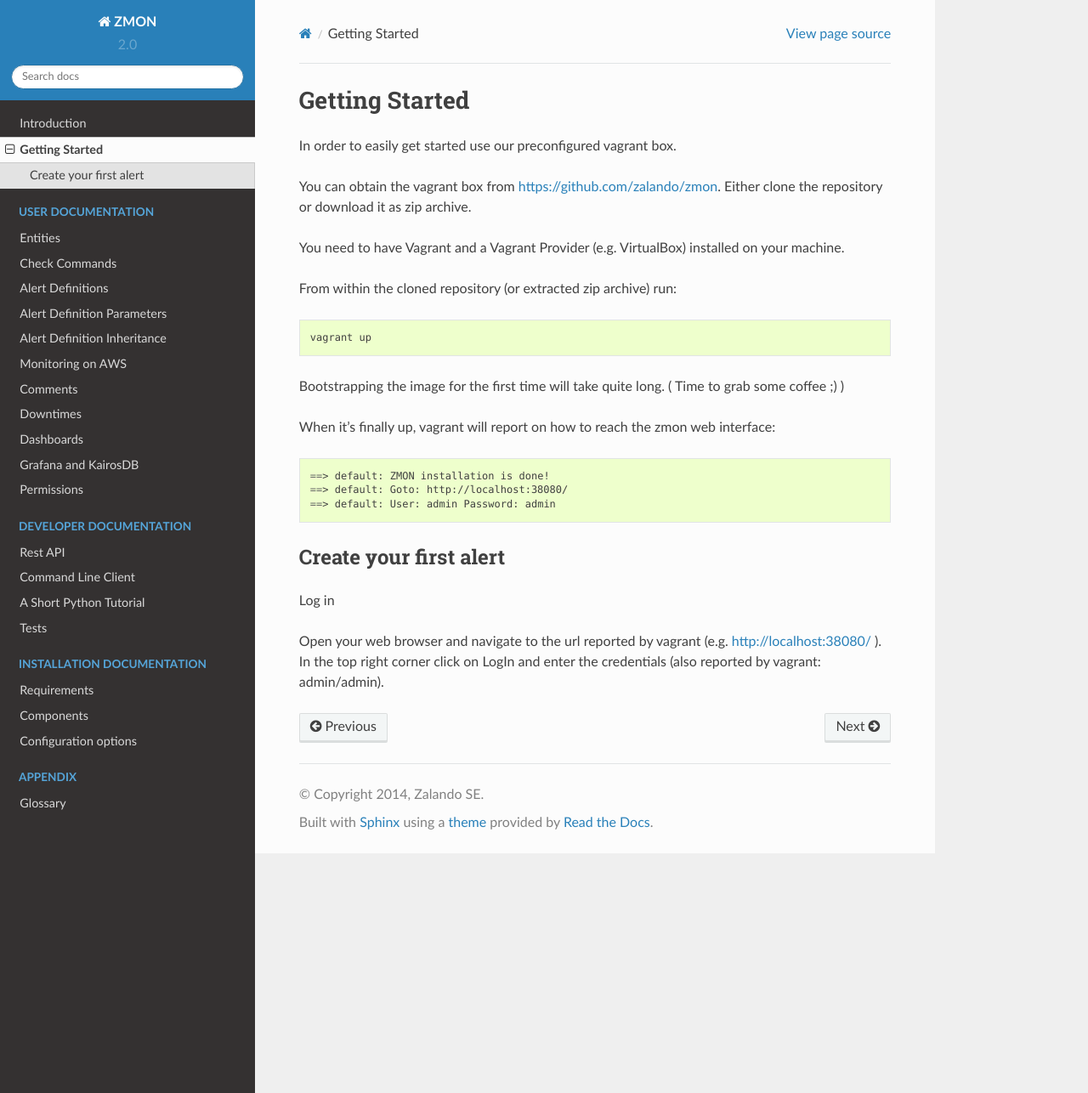
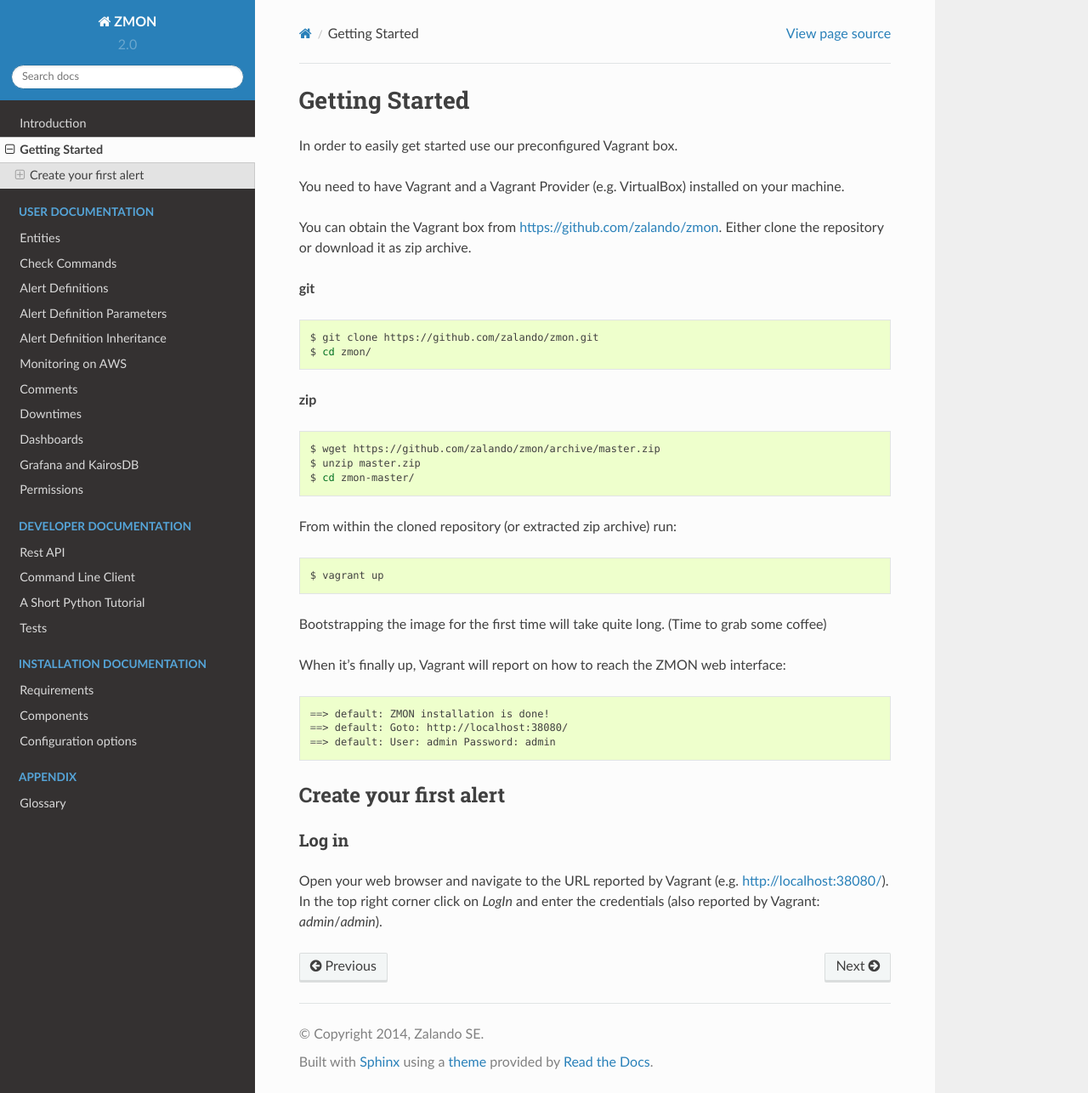
Before and after one commit to zalando-zmon/zmon-docs, a Sphinx documentation site: the page built from docs/getting-started.rst, in a window 1280 px wide and 1286 px high. Shown: the whole window at 85% size. Built offline with Sphinx 7.4.7 and the Read the Docs theme 2.0.0, drawn with Linux system fonts in a browser that asks for light colours; pages that are not in the unit, such as notebooks, are missing from menus.

Commit message:
some minor fixes/formatting

```diff
--- a/docs/getting-started.rst
+++ b/docs/getting-started.rst
@@ -2,21 +2,36 @@
 Getting Started
 ***************
 
-In order to easily get started use our preconfigured vagrant box.
-
-You can obtain the vagrant box from https://github.com/zalando/zmon. Either clone the repository or download it as zip archive.
+In order to easily get started use our preconfigured Vagrant box.
 
 You need to have Vagrant and a Vagrant Provider (e.g. VirtualBox) installed on your machine.
+
+You can obtain the Vagrant box from https://github.com/zalando/zmon. Either clone the repository or download it as zip archive.
+
+**git**
+
+.. code-block:: bash
+
+   $ git clone https://github.com/zalando/zmon.git
+   $ cd zmon/
+
+**zip**
+
+.. code-block:: bash
+
+   $ wget https://github.com/zalando/zmon/archive/master.zip
+   $ unzip master.zip
+   $ cd zmon-master/
 
 From within the cloned repository (or extracted zip archive) run:
 
 .. code-block:: bash
 
-    vagrant up
+   $ vagrant up
 
-Bootstrapping the image for the first time will take quite long. ( Time to grab some coffee ;) )
+Bootstrapping the image for the first time will take quite long. (Time to grab some coffee)
 
-When it's finally up, vagrant will report on how to reach the zmon web interface:
+When it's finally up, Vagrant will report on how to reach the ZMON web interface:
 
 .. code-block:: bash
 
@@ -28,6 +43,7 @@
 =======================
 
 Log in
+------
 
-Open your web browser and navigate to the url reported by vagrant (e.g. http://localhost:38080/ ).
-In the top right corner click on LogIn and enter the credentials (also reported by vagrant: admin/admin).
+Open your web browser and navigate to the URL reported by Vagrant (e.g. http://localhost:38080/).
+In the top right corner click on *LogIn* and enter the credentials (also reported by Vagrant: *admin*/*admin*).
```
